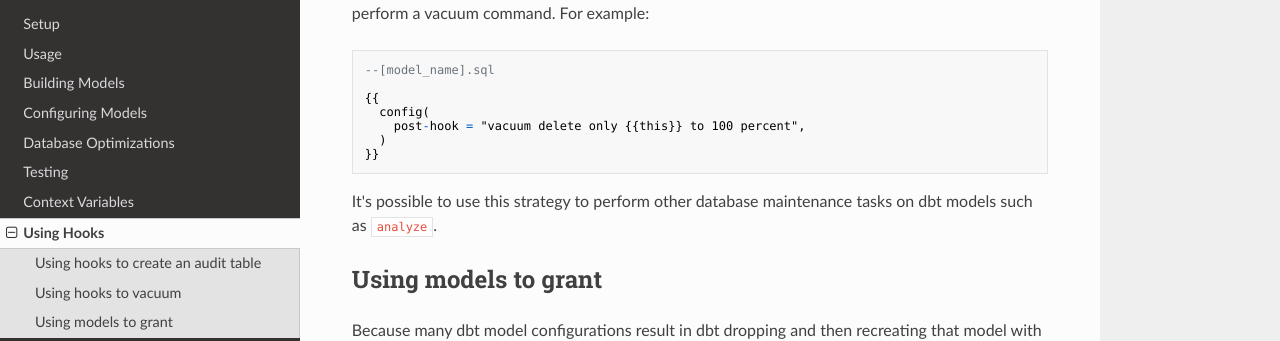
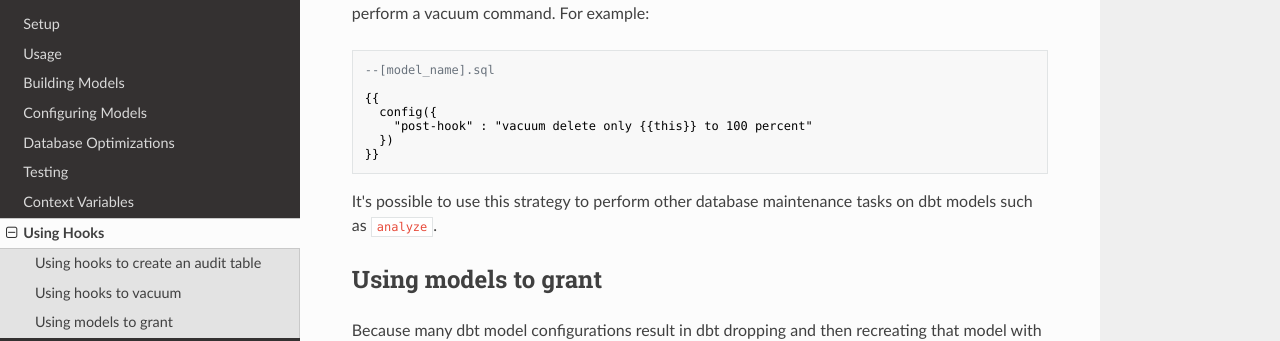
Before and after one commit to RayMarquina/dbt_project, an MkDocs documentation site: the page built from docs/guide/using-hooks.md, in a window 1280 px wide and 900 px high, scrolled down 891 px. Shown: the part 169-510 px from the top of the window. Built offline with MkDocs 1.6.1, drawn with Linux system fonts in a browser that asks for light colours; nearby versions of some CDN libraries; old or Windows-style settings are respelled for this version of MkDocs.

Commit message:
json for in model posthook
Changed syntax to be json for the model posthook. The existing syntax doesn't work.

````diff
--- a/docs/guide/using-hooks.md
+++ b/docs/guide/using-hooks.md
@@ -39,9 +39,9 @@ Incremental models can be configured to both insert new records and update exist
 --[model_name].sql
 
 {{
-  config(
-    post-hook = "vacuum delete only {{this}} to 100 percent",
-  )
+  config({
+    "post-hook" : "vacuum delete only {{this}} to 100 percent"
+  })
 }}
 ```
 
````
